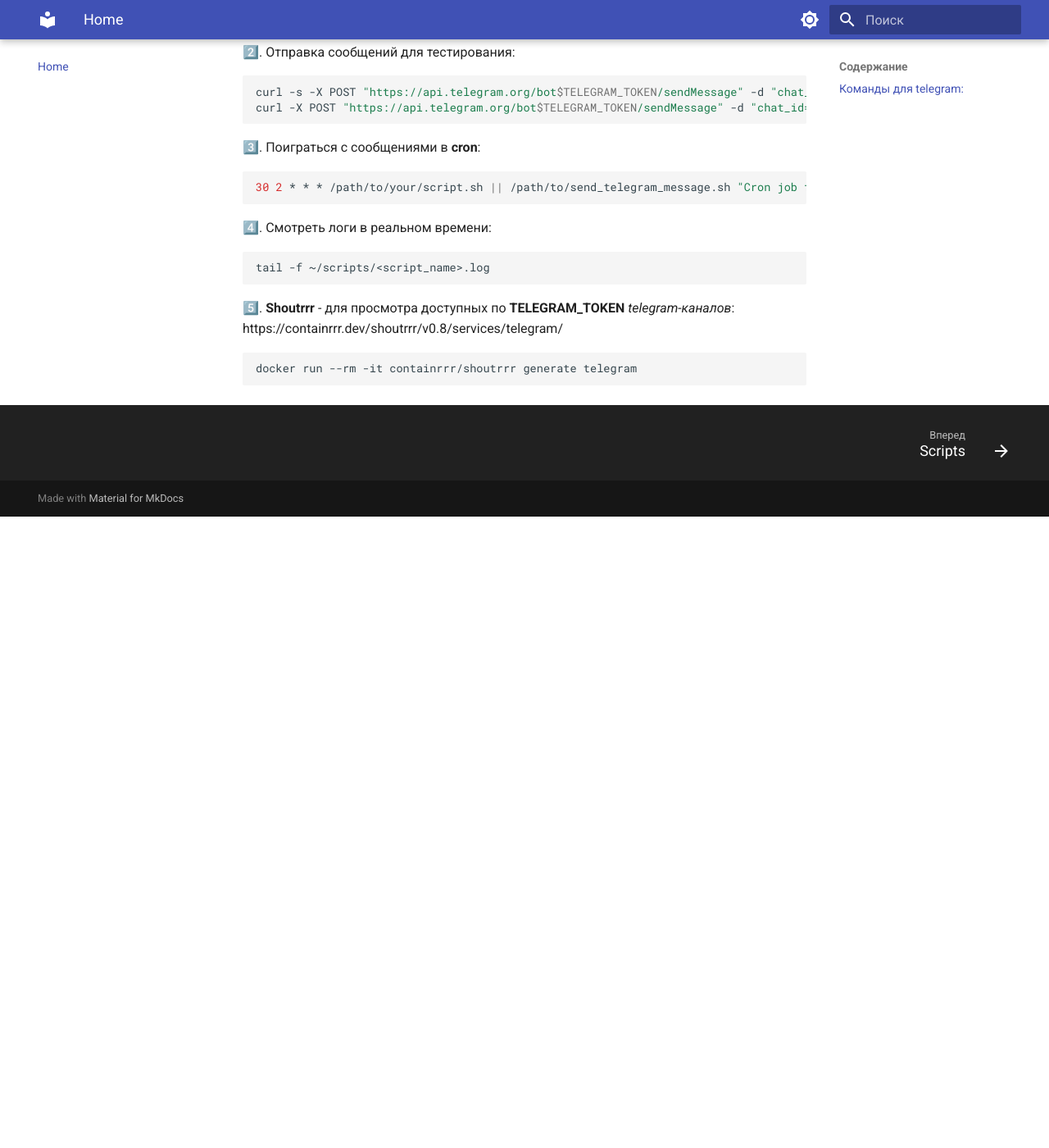
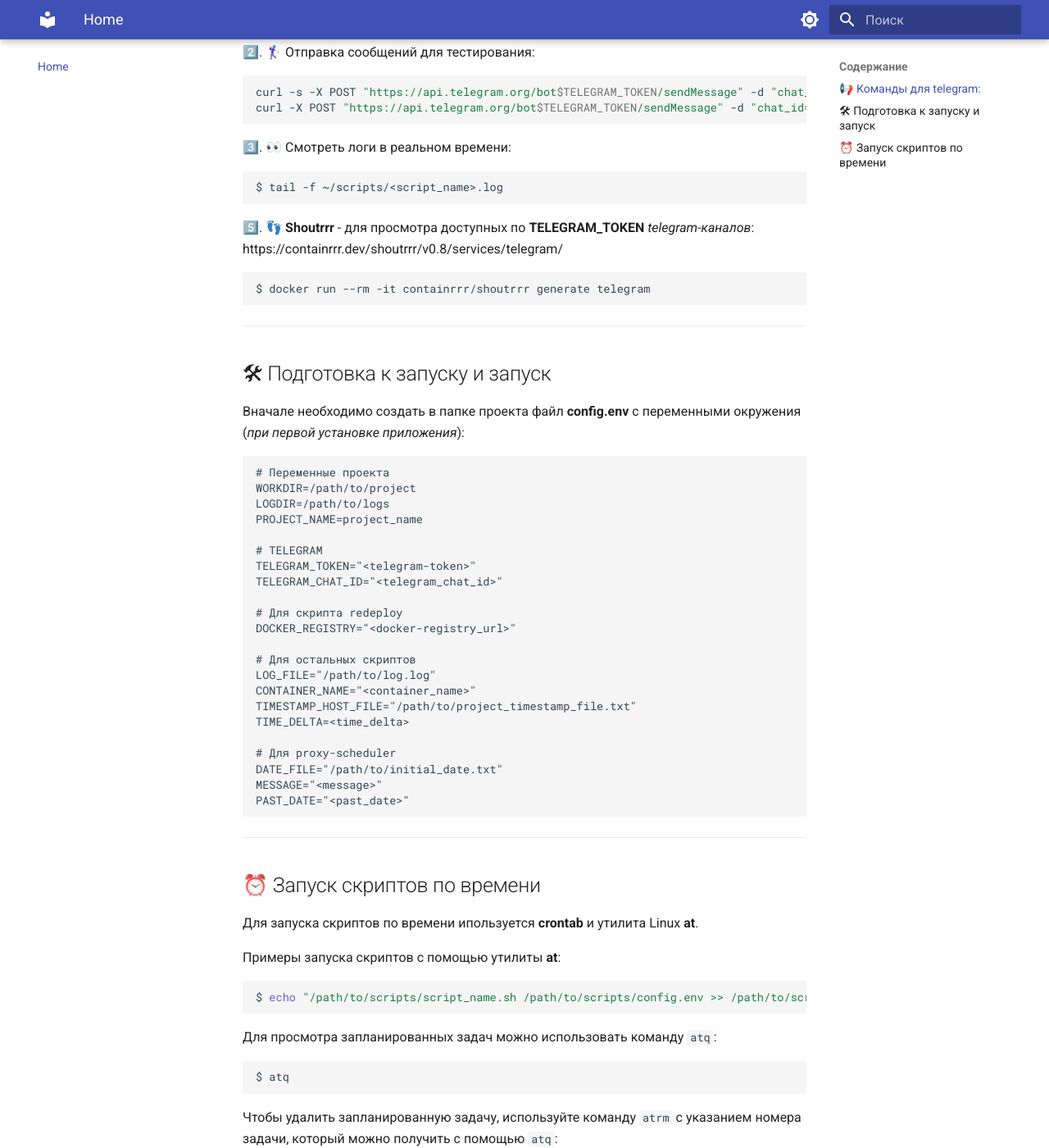
Before and after one commit to ZeroCreator/scripts, an MkDocs documentation site: the page built from docs/index.md, in a window 1280 px wide and 1400 px high, scrolled down 900 px. Shown: the whole window at 82% size. Built offline with MkDocs 1.6.1 and Material for MkDocs 9.7.7, drawn with Linux system fonts in a browser that asks for light colours; before the commit the page ends 1530 px from its top, so only the background shows below that; some of the changed text lies outside the part shown.

````diff
--- a/docs/index.md
+++ b/docs/index.md
@@ -11,50 +11,104 @@ SSSSSSS    CCCCCC   R    R    IIIII   P           T     SSSSSSS
 🚀 **Scripts** - пакет скриптов и документации для DevOps-сопровождения проектов.
 
 ---
-➡️ Все переменные окружения для работы скриптов лежат в `config.env` корневой папки `scripts`.
+➡️ ⚠️ Все переменные окружения для работы скриптов лежат в `config.env` корневой папки `scripts`.
 
-➡️ Сделать скрипт исполняемым:
+➡️ 🪛 Сделать скрипт исполняемым:
 ```bash
 chmod +x <script_name>.sh
 ```
 
-➡️ **URL Format** для переменной **telegram**:
+➡️ 🔌 **URL Format** для переменной **telegram**:
 
 `telegram://token@telegram?chats=channel-1[,chat-id-1,...]`
 
-➡️ Эмодзи, используемые для сообщений в telegram:
+➡️ ✈️ Эмодзи, используемые для сообщений в telegram:
 
 ℹ️ ⚠️ ❌ ✅ ✈️ 🤬 🔔 🚀
 
 ---
-## Команды для telegram:
+## 📢 Команды для telegram:
 
-1️⃣. Узнать **ID** канала ➡️
+1️⃣.  🔬 Узнать **ID** канала ➡️
 
 https://api.telegram.org/bot{TOKEN}/getUpdates
 
-2️⃣. Отправка сообщений для тестирования:
-
+2️⃣.  🏌️‍♀️ Отправка сообщений для тестирования:
 ```bash
 curl -s -X POST "https://api.telegram.org/bot$TELEGRAM_TOKEN/sendMessage" -d "chat_id=$CHAT_ID&text=$MESSAGE"
 curl -X POST "https://api.telegram.org/bot$TELEGRAM_TOKEN/sendMessage" -d "chat_id=$CHAT_ID&text=Тестовое сообщение"
 ```
 
-3️⃣. Поиграться с сообщениями в **cron**:
+3️⃣.  👀 Смотреть логи в реальном времени:
+```bash
+$ tail -f ~/scripts/<script_name>.log
+```
 
+5️⃣.  👣 **Shoutrrr** - для просмотра доступных по **TELEGRAM_TOKEN** _telegram-каналов_:
+https://containrrr.dev/shoutrrr/v0.8/services/telegram/
+
+```bash
+$ docker run --rm -it containrrr/shoutrrr generate telegram
+```
+
+---
+## 🛠 Подготовка к запуску и запуск
+
+Вначале необходимо создать в папке проекта файл **config.env** с переменными окружения (*при первой установке приложения*):
+
+```dotenv
+# Переменные проекта
+WORKDIR=/path/to/project
+LOGDIR=/path/to/logs
+PROJECT_NAME=project_name
+
+# TELEGRAM
+TELEGRAM_TOKEN="<telegram-token>"
+TELEGRAM_CHAT_ID="<telegram_chat_id>"
+
+# Для скрипта redeploy
+DOCKER_REGISTRY="<docker-registry_url>"
+
+# Для остальных скриптов
+LOG_FILE="/path/to/log.log"
+CONTAINER_NAME="<container_name>"
+TIMESTAMP_HOST_FILE="/path/to/project_timestamp_file.txt"
+TIME_DELTA=<time_delta>
+
+# Для proxy-scheduler
+DATE_FILE="/path/to/initial_date.txt"
+MESSAGE="<message>"
+PAST_DATE="<past_date>"
+```
+
+---
+## ⏰ Запуск скриптов по времени
+
+Для запуска скриптов по времени ипользуется **crontab** и утилита Linux **at**.
+
+Примеры запуска скриптов с помощью утилиты **at**:
+```bash
+$ echo "/path/to/scripts/script_name.sh /path/to/scripts/config.env >> /path/to/scripts/script_log.log 2>&1" | at <h>:<m> <YY>-<m>-<d>
+```
+
+Для просмотра запланированных задач можно использовать команду `atq`:
+```bash
+$ atq
+```
+
+Чтобы удалить запланированную задачу, используйте команду `atrm` с указанием номера задачи, который можно получить с помощью `atq`:
+```bash
+$ atrm 1
+```
+
+Примеры запуска скриптов с помощью **crontab**:
+
+Войти в crontab:
+```bash
+$ crontab - e
+```
+
+Запуск скрипта:
 ```bash
 30 2 * * * /path/to/your/script.sh || /path/to/send_telegram_message.sh "Cron job failed!"
 ```
-
-4️⃣. Смотреть логи в реальном времени:
-
-```bash
-tail -f ~/scripts/<script_name>.log
-```
-
-5️⃣. **Shoutrrr** - для просмотра доступных по **TELEGRAM_TOKEN** _telegram-каналов_:
-https://containrrr.dev/shoutrrr/v0.8/services/telegram/
-
-```bash
-docker run --rm -it containrrr/shoutrrr generate telegram
-```
````
Also changed, not shown: README.md (+67 -3 lines), 1 other file.
